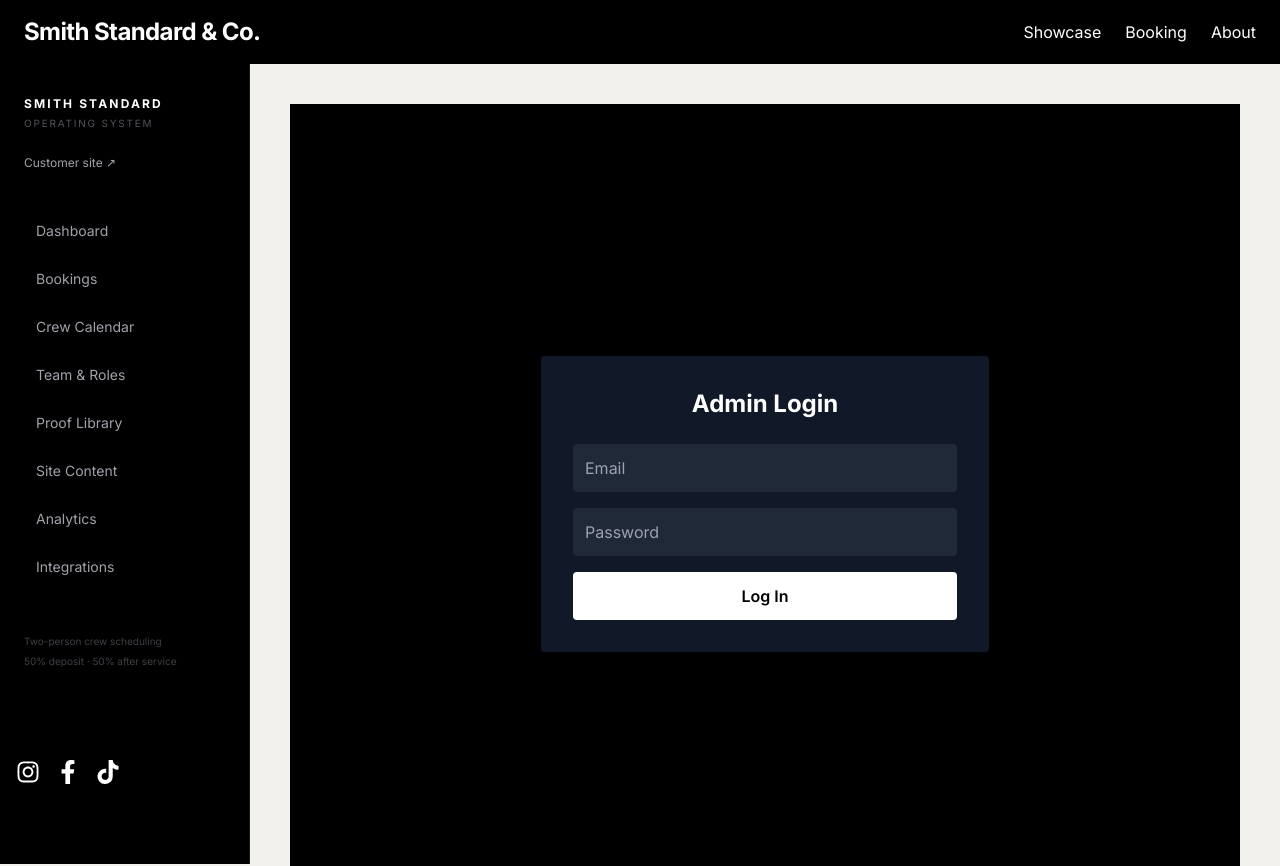
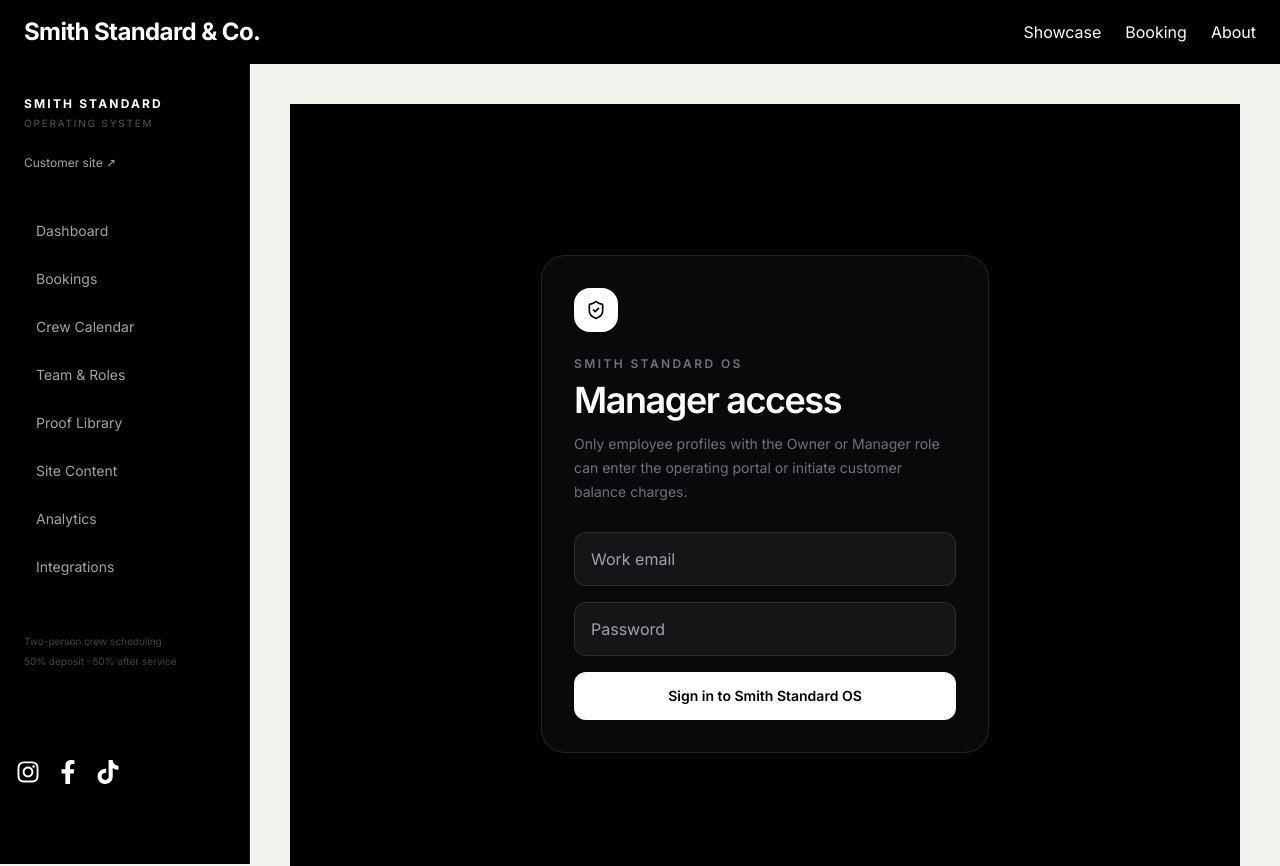
Before and after one commit to dalent20/smith-standard-co-site, a Next.js app: page /admin/login in a window 1280 px wide. Shown: the top 866 px of the page. Built offline with nearby package versions, Linux system fonts and the light colour scheme.

Commit message:
Require verified manager session for admin login

```diff
--- a/src/app/admin/login/page.tsx
+++ b/src/app/admin/login/page.tsx
@@ -3,64 +3,52 @@
 import { useState } from 'react';
 import { useRouter } from 'next/navigation';
 import { signInWithEmailAndPassword } from 'firebase/auth';
-import { auth } from '@/lib/firebase'; // Make sure this points to your Firebase config
+import { ShieldCheck } from 'lucide-react';
+import { auth } from '@/lib/firebase';
 
 export default function AdminLogin() {
   const router = useRouter();
   const [email, setEmail] = useState('');
   const [password, setPassword] = useState('');
   const [error, setError] = useState('');
+  const [loading, setLoading] = useState(false);
 
-    const handleLogin = async (e: React.FormEvent) => {
-        e.preventDefault();
+  async function handleLogin(event: React.FormEvent) {
+    event.preventDefault();
     setError('');
-
+    setLoading(true);
     try {
-            await signInWithEmailAndPassword(auth, email, password);
-
-            // OPTIONAL: Set a local cookie or flag if you want to guard admin pages with middleware
-            document.cookie = 'admin-auth=true; path=/';
-
-            // Redirect to admin dashboard
-            router.push('/admin/dashboard');
-        } catch (err: any) {
-            console.error('Login error:', err);
-            setError('Invalid credentials. Please try again.');
+      const credential = await signInWithEmailAndPassword(auth, email, password);
+      const idToken = await credential.user.getIdToken();
+      const response = await fetch('/api/auth/admin-session', {
+        method: 'POST',
+        headers: { Authorization: `Bearer ${idToken}` },
+      });
+      const data = await response.json();
+      if (!response.ok) throw new Error(data.error || 'This account does not have manager access.');
+      router.replace('/admin/dashboard');
+      router.refresh();
+    } catch (loginError: any) {
+      console.error('Admin login error', loginError);
+      setError(loginError?.message || 'Unable to sign in.');
+      setLoading(false);
     }
-    };
+  }
 
   return (
-        <div className="min-h-screen flex items-center justify-center bg-black text-white px-4">
-            <form onSubmit={handleLogin} className="bg-gray-900 p-8 rounded shadow-lg w-full max-w-md">
-                <h1 className="text-2xl font-bold mb-6 text-center">Admin Login</h1>
-
-                <input
-                    type="email"
-                    className="w-full p-3 mb-4 bg-gray-800 rounded text-white placeholder-gray-400"
-                    placeholder="Email"
-                    value={email}
-                    onChange={(e) => setEmail(e.target.value)}
-                    required
-                />
-
-                <input
-                    type="password"
-                    className="w-full p-3 mb-4 bg-gray-800 rounded text-white placeholder-gray-400"
-                    placeholder="Password"
-                    value={password}
-                    onChange={(e) => setPassword(e.target.value)}
-                    required
-                />
-
-                <button
-                    type="submit"
-                    className="w-full bg-white text-black py-3 rounded hover:bg-gray-200 font-semibold"
-                >
-                    Log In
-                </button>
-
-                {error && <p className="text-red-500 mt-4 text-center">{error}</p>}
+    <main className="grid min-h-screen place-items-center bg-black px-5 py-20 text-white">
+      <form onSubmit={handleLogin} className="w-full max-w-md rounded-3xl border border-white/10 bg-zinc-950 p-8 shadow-2xl">
+        <div className="grid h-11 w-11 place-items-center rounded-2xl bg-white text-black"><ShieldCheck className="h-5 w-5" /></div>
+        <div className="mt-6 text-xs font-semibold uppercase tracking-[0.2em] text-zinc-500">Smith Standard OS</div>
+        <h1 className="mt-2 text-4xl font-semibold tracking-[-0.04em]">Manager access</h1>
+        <p className="mt-3 text-sm leading-6 text-zinc-500">Only employee profiles with the Owner or Manager role can enter the operating portal or initiate customer balance charges.</p>
+        <div className="mt-7 space-y-4">
+          <input type="email" className="w-full rounded-xl border border-white/10 bg-white/5 px-4 py-3.5 outline-none focus:border-white/40" placeholder="Work email" value={email} onChange={(event) => setEmail(event.target.value)} required />
+          <input type="password" className="w-full rounded-xl border border-white/10 bg-white/5 px-4 py-3.5 outline-none focus:border-white/40" placeholder="Password" value={password} onChange={(event) => setPassword(event.target.value)} required />
+          {error ? <p className="rounded-xl bg-red-950/50 p-3 text-sm text-red-300">{error}</p> : null}
+          <button disabled={loading} type="submit" className="w-full rounded-xl bg-white py-3.5 text-sm font-semibold text-black transition hover:bg-zinc-200 disabled:opacity-50">{loading ? 'Verifying access…' : 'Sign in to Smith Standard OS'}</button>
+        </div>
       </form>
-        </div>
+    </main>
   );
 }
```
Lines whose indentation alone changed are shown as unchanged.
